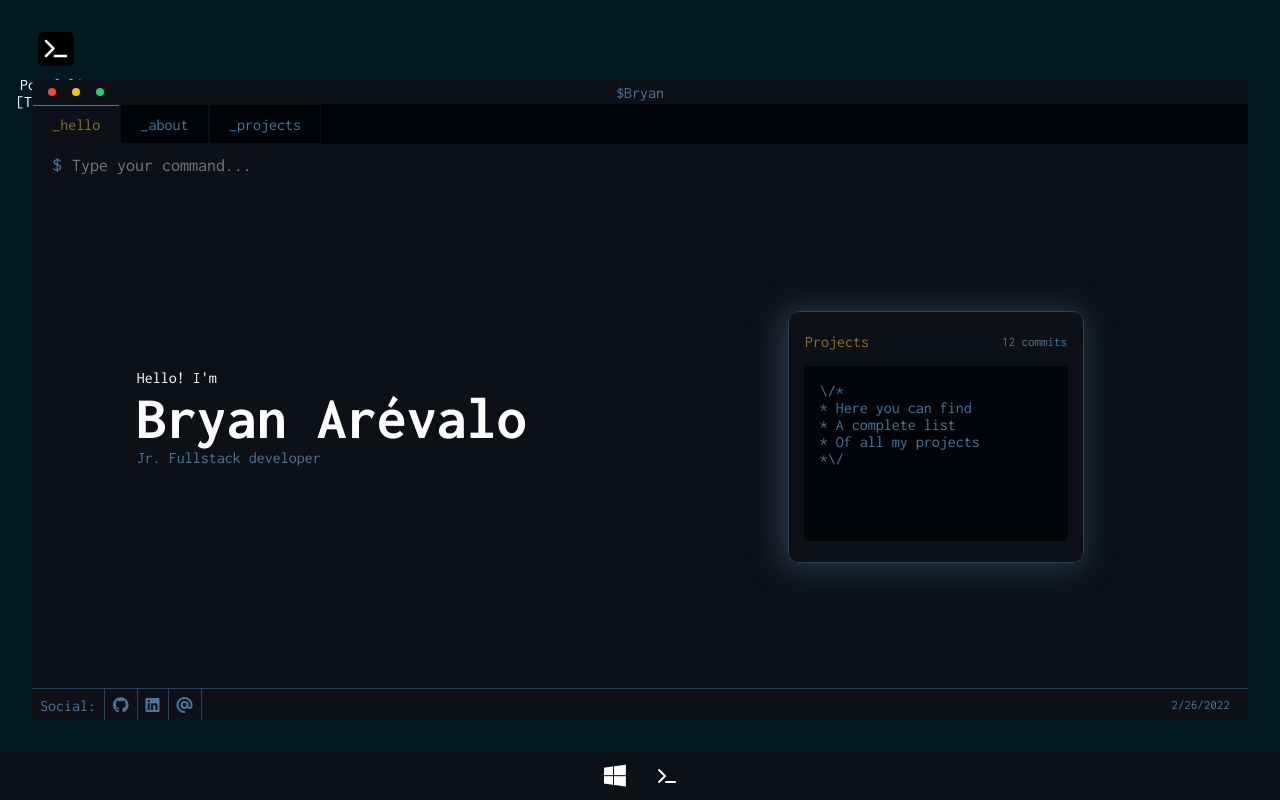
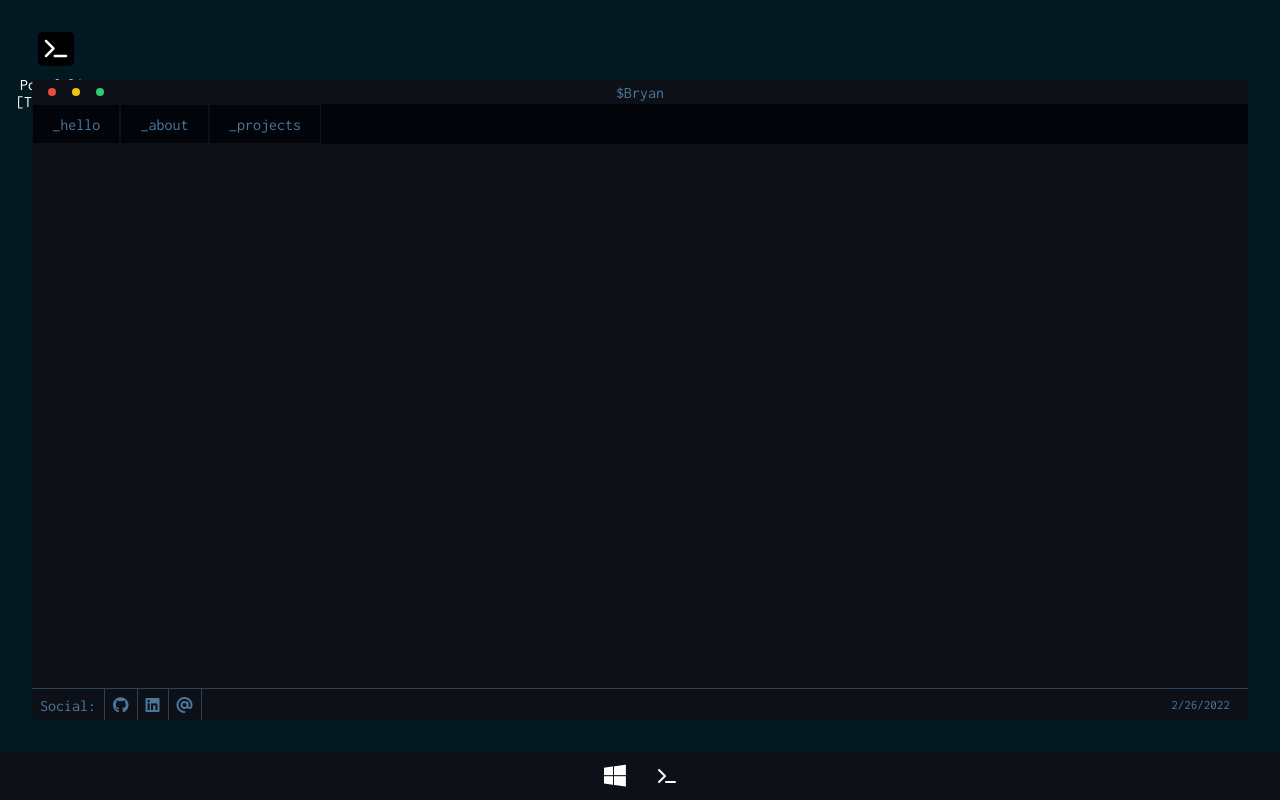
Before and after one commit to ripterdust/Portfolio2022, a React (Create React App) app: page / in a window 1280 px wide. Built offline with nearby package versions, Linux system fonts and the light colour scheme.

Commit message:
Trying to fix the but

```diff
--- a/src/components/terminal/Nav.js
+++ b/src/components/terminal/Nav.js
@@ -6,7 +6,7 @@ export const Nav = () => {
 
 
     return <nav>
-        <NavLink className={({isActive}) => isActive ? 'active' : 'nonActive'} exact='true' to='/'>_hello</NavLink>
+        <NavLink className={({isActive}) => isActive ? 'active' : 'nonActive'} exact='true' to='Portfolio2022'>_hello</NavLink>
         <NavLink className={({isActive}) => isActive ? 'active' : 'nonActive'} to='/about'>_about</NavLink>
         <NavLink className={({isActive}) => isActive ? 'active' : 'nonActive'} to='/project'>_projects</NavLink>
     </nav>
--- a/src/router/MainRouter.js
+++ b/src/router/MainRouter.js
@@ -13,7 +13,7 @@ export const MainRouter = () => {
             <Nav/>
             <div className="views">
             <Routes>
-                <Route path='/' element={ <Hello/> } />
+                <Route path='Portfolio2022/' element={ <Hello/> } />
                 <Route path="project" element={ <Projects/> } />
                 <Route path="about" element={ <About/> } />
             </Routes>
```
